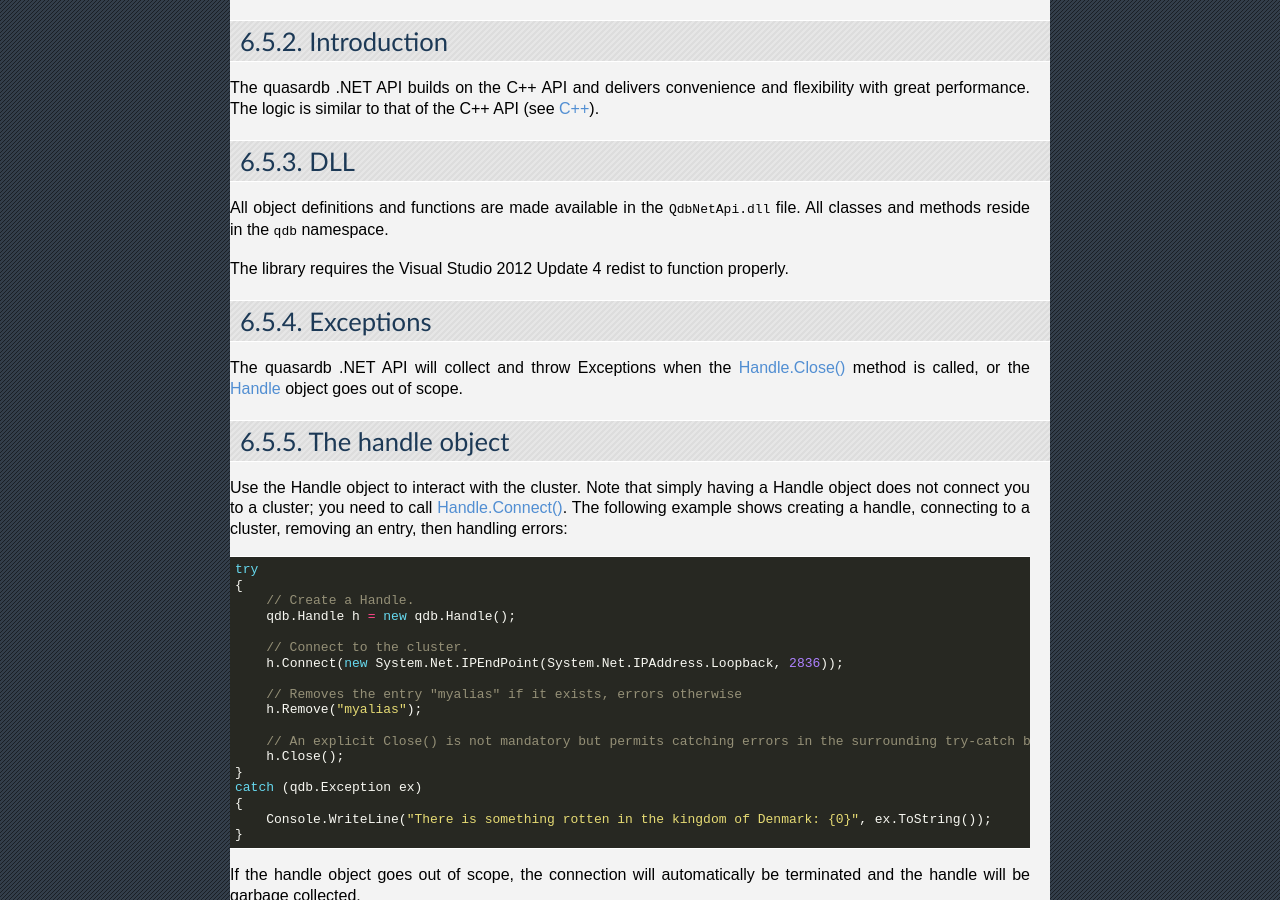
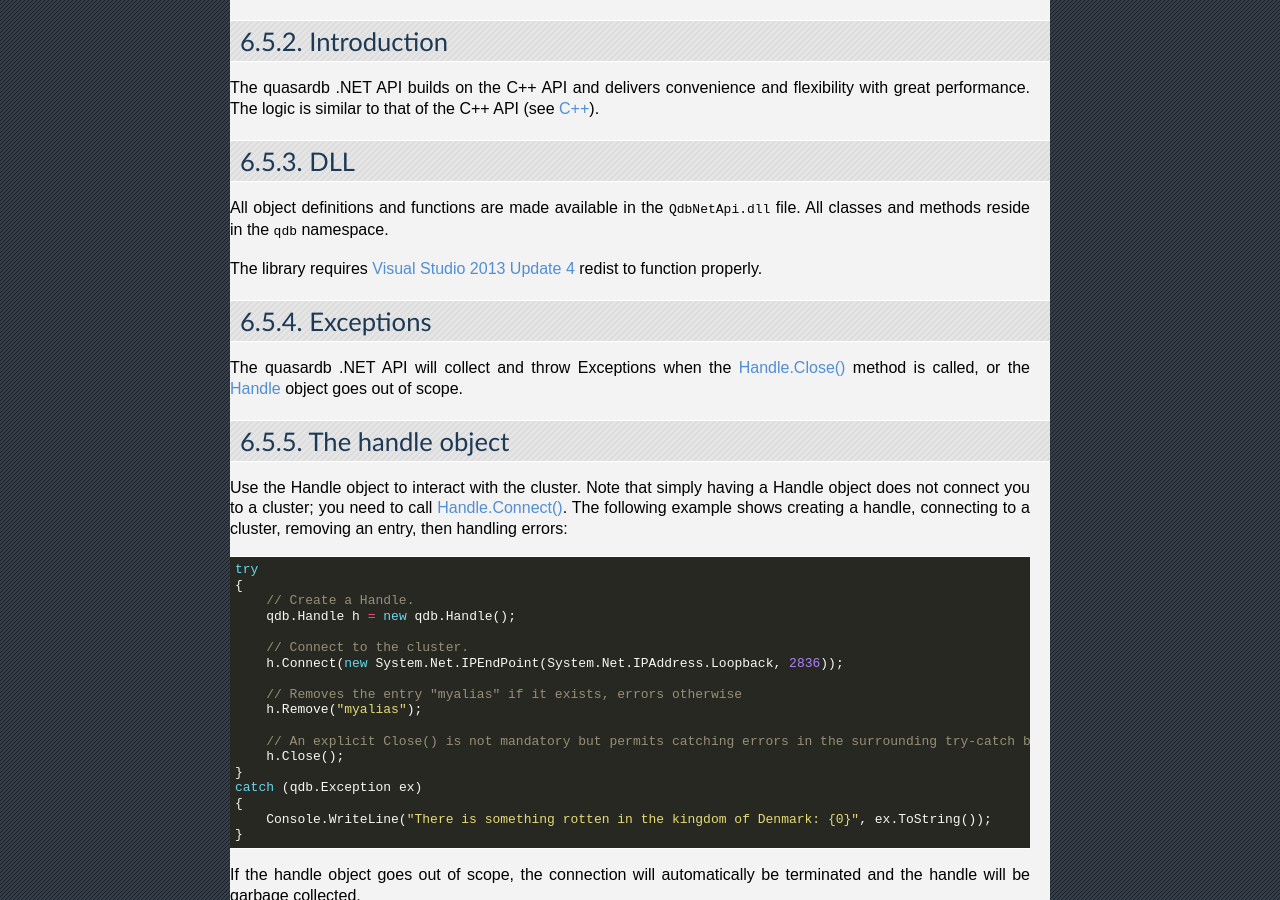
Before and after one commit to iltommi/qdb-documentation, a Sphinx documentation site: the page built from source/api/net.rst, in a window 1280 px wide and 900 px high, scrolled down 953 px. Built offline with Sphinx 7.4.7, drawn with Linux system fonts in a browser that asks for light colours; pages that are not in the unit, such as notebooks, are missing from menus.

Commit message:
Update .NET API requirement to VS2013 r4, and add link.

```diff
--- a/source/api/net.rst
+++ b/source/api/net.rst
@@ -52,7 +52,7 @@ DLL
 
 All object definitions and functions are made available in the ``QdbNetApi.dll`` file. All classes and methods reside in the ``qdb`` namespace.
 
-The library requires the Visual Studio 2012 Update 4 redist to function properly.
+The library requires `Visual Studio 2013 Update 4 <http://www.visualstudio.com/en-us/news/vs2013-update4-rtm-vs>`_ redist to function properly.
 
 Exceptions
 ------------
```
